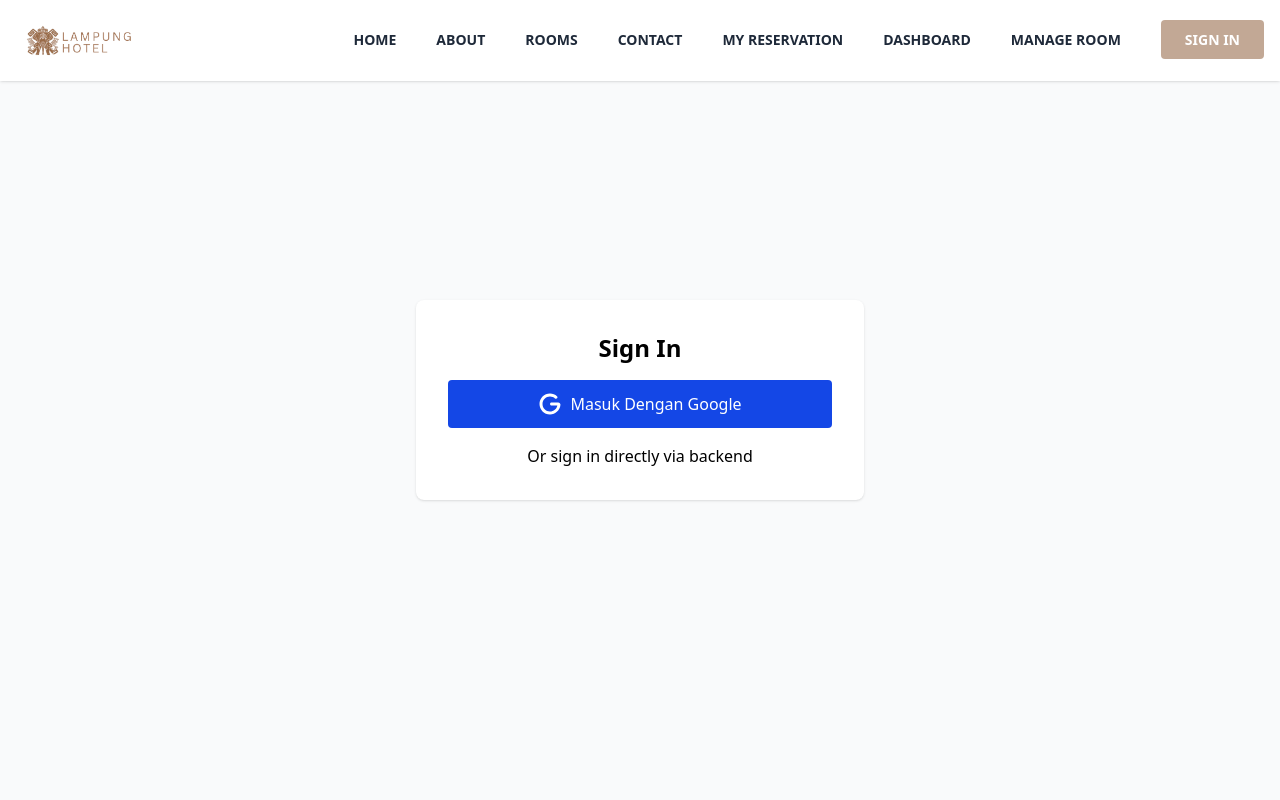
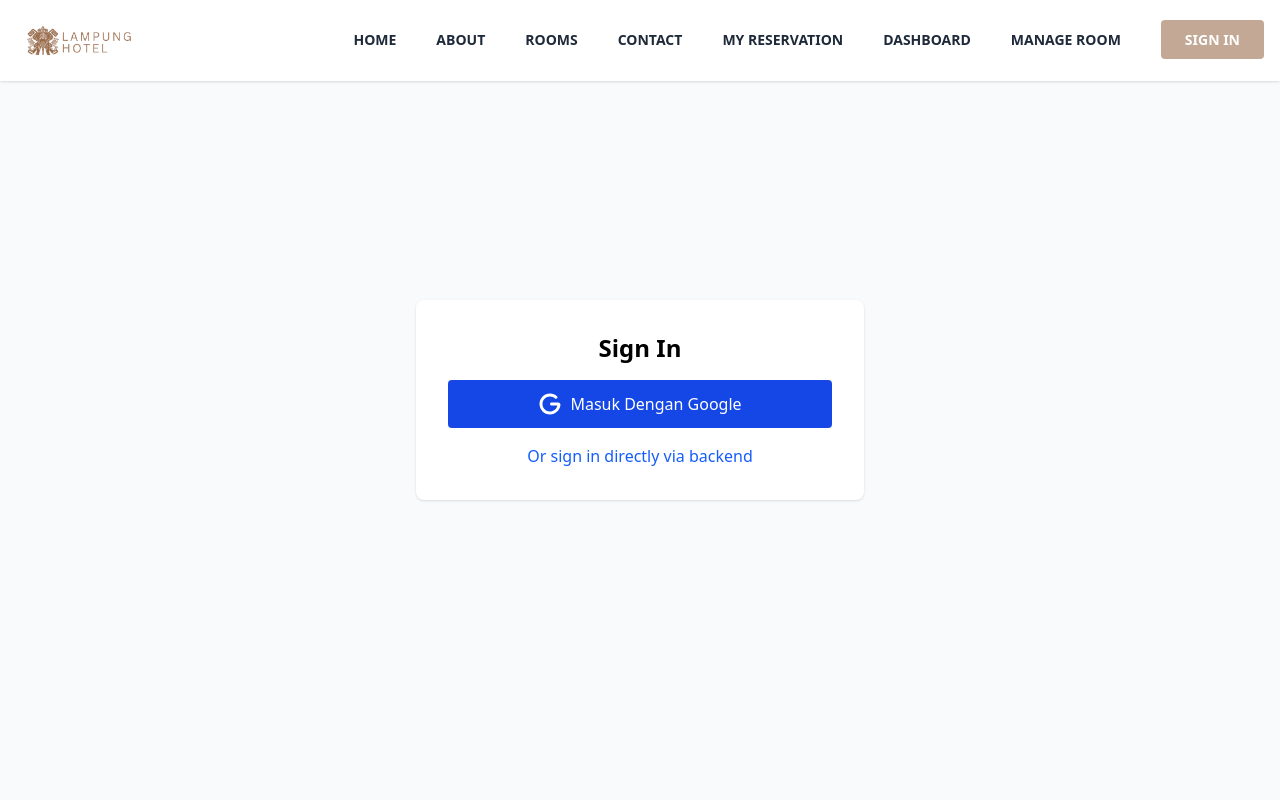
Before and after one commit to hafizahalfitra/booking-hotel, a Next.js app in the folder WEB/: page /signin in a window 1280 px wide. Shown: the top 800 px of the page. Built offline with nearby package versions, Linux system fonts and the light colour scheme.

Commit message:
mebenarkan autentikasi

```diff
--- a/WEB/app/signin/page.tsx
+++ b/WEB/app/signin/page.tsx
@@ -12,8 +12,7 @@ export default function SignInPage() {
                     <a
                         href="http://localhost:3001/api/auth/signin"
                         className="text-blue-600 hover:underline" >
-                    </a>
-                        <a>
+
                         Or sign in directly via backend
                     </a>
                 </div>
```
